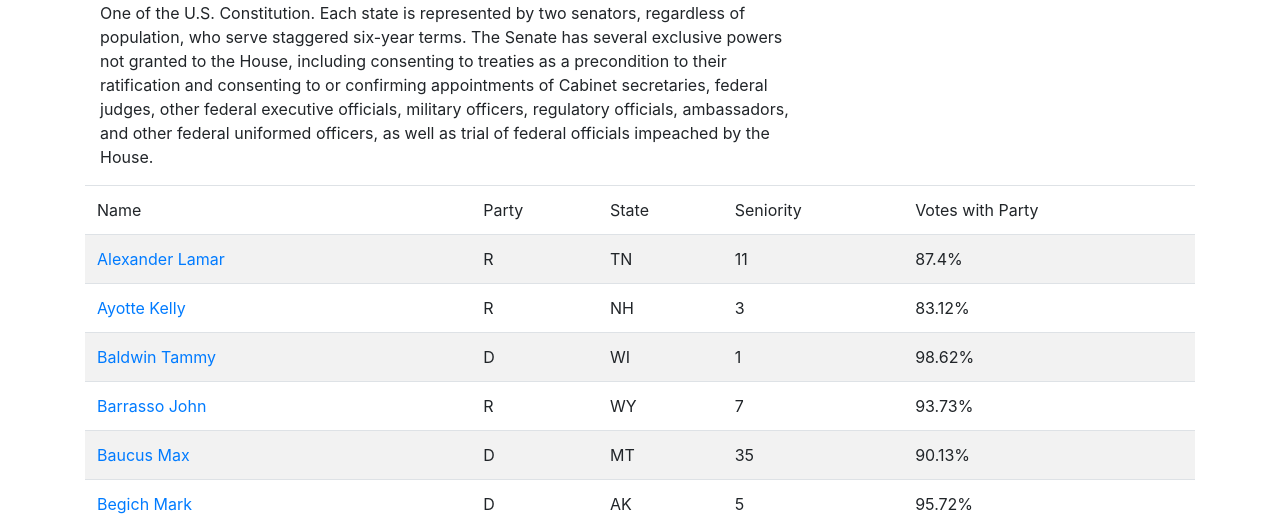
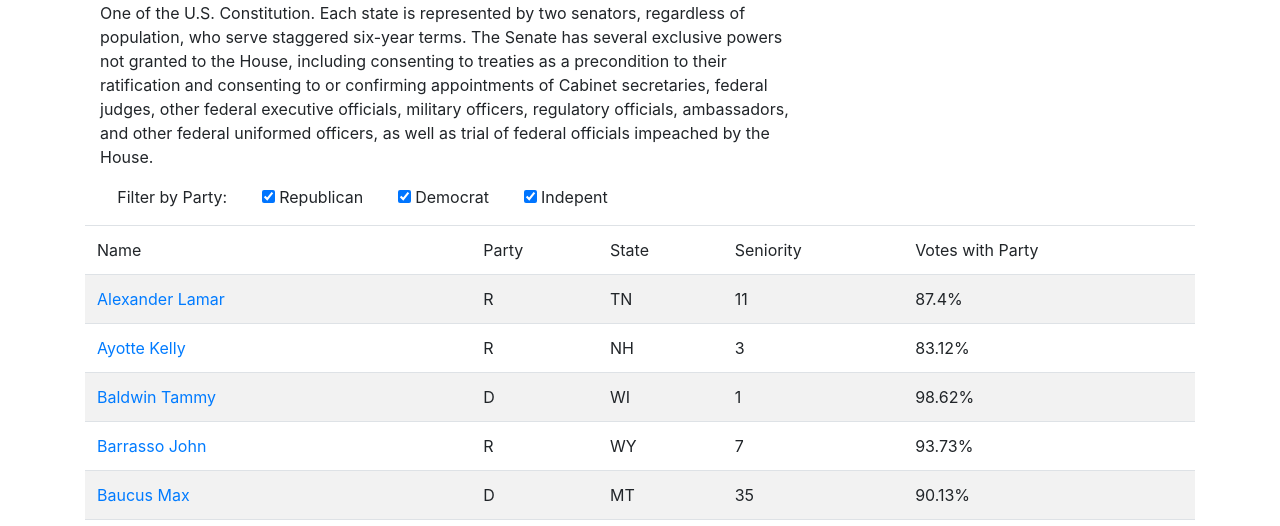
Before and after one commit to Deven2/Modulo-2, a plain HTML site: page Task 2/html/senate-data.html in a window 1280 px wide. Shown: the part 223-749 px from the top of the page. Drawn offline with nearby package versions, Linux system fonts and the light colour scheme.

Commit message:
Hacer checkbox

```diff
--- a/Task 2/html/index.html
+++ b/Task 2/html/index.html
@@ -44,7 +44,7 @@
 
 
 
-            <button class="btn btn-link p-0 mb-3" type="button" data-toggle="collapse" data-target="#read-more">Read More</button>
+            <button class="btn btn-link p-0 mb-3" type="button" data-toggle="collapse" data-target="#read-more" onclick="readMoreLess()"><span id="read_more">Read More</span></button>
 
           <div id="read-more" class="collapse">
             <h3>Background History of Government Transparency</h3>
@@ -62,13 +62,15 @@
            </div>
 
            <div class="col-4 d-flex justify-content-center">
-             <img class="img-fluid" src="../images/TGIF_logo.png" alt="tgif logo">
+             <img class="img-fluid w-100" src="../images/TGIF_logo.png" alt="tgif logo">
            </div>
 
         </main>
 
       <footer class="position-static d-flex justify-content-center border-top p-3  bg-light">© 2016 TGIF | All Rigths Reserved</footer>
 
+
+      <script src="../js/read-more.js"></script>
         <!-- Links de boostrap -->
         <script src="https://code.jquery.com/jquery-3.4.1.slim.min.js" integrity="sha384-J6qa4849blE2+poT4WnyKhv5vZF5SrPo0iEjwBvKU7imGFAV0wwj1yYfoRSJoZ+n" crossorigin="anonymous"></script>
 
--- a/Task 2/html/senate-data.html
+++ b/Task 2/html/senate-data.html
@@ -40,6 +40,15 @@
             <p>First convened in 1789, the composition and powers of the Senate are established in Article One of the U.S. Constitution. Each state is represented by two senators, regardless of population, who serve staggered six-year terms. The Senate has several exclusive powers not granted to the House, including consenting to treaties as a precondition to their ratification and consenting to or confirming appointments of Cabinet secretaries, federal judges, other federal executive officials, military officers, regulatory officials, ambassadors, and other federal uniformed officers, as well as trial of federal officials impeached by the House.</p>
     	     </div>
 
+           <div id="filters" class="d-flex">
+            <div id="checkboxes" class="col-6 d-flex flex-row justify-content-around">
+              <p>Filter by Party: </p>
+              <label><input type="checkbox" value="R" checked> Republican</label>
+              <label><input type="checkbox" value="D" checked> Democrat</label>
+              <label><input type="checkbox" value="I" checked> Indepent</label>
+            </div>
+          </div>
+
           <table id="senate-data" class="container table table-striped">
             <thead>
               <tr>
--- a/Task 2/js/main.js
+++ b/Task 2/js/main.js
@@ -1,4 +1,5 @@
 data.results[0].members.forEach(members =>{
 	let full_name = members.last_name + ' ' + members.first_name + ' ' + (members.middle_name ? members.middle_name : '');
-	document.querySelector("tbody").innerHTML += '<tr><td>' + (members.url != '' ? '<a href= "' + members.url + '" >' + full_name + '</a>'  : full_name) + '</td><td>' + members.party + '</td><td>' + members.state + '</td><td>' + members.seniority + '</td><td>' + members.votes_with_party_pct + '%</td></tr>';
+
+	document.querySelector("tbody").innerHTML += '<tr><td>' + (members.url != '' ? '<a href= "' + members.url + '" >' + full_name + '</a>'  : full_name) + '</td><td class="party">' + members.party + '</td><td>' + members.state + '</td><td>' + members.seniority + '</td><td>' + members.votes_with_party_pct + '%</td></tr>';
 });
--- /dev/null
+++ b/Task 2/js/read-more.js
@@ -0,0 +1,5 @@
+function readMoreLess(){
+	let rml = document.querySelector("#read_more").innerText;
+
+	(rml == "Read More" ? document.querySelector("#read_more").innerText = 'Read Less' : document.querySelector("#read_more").innerText = 'Read More');
+}
```
